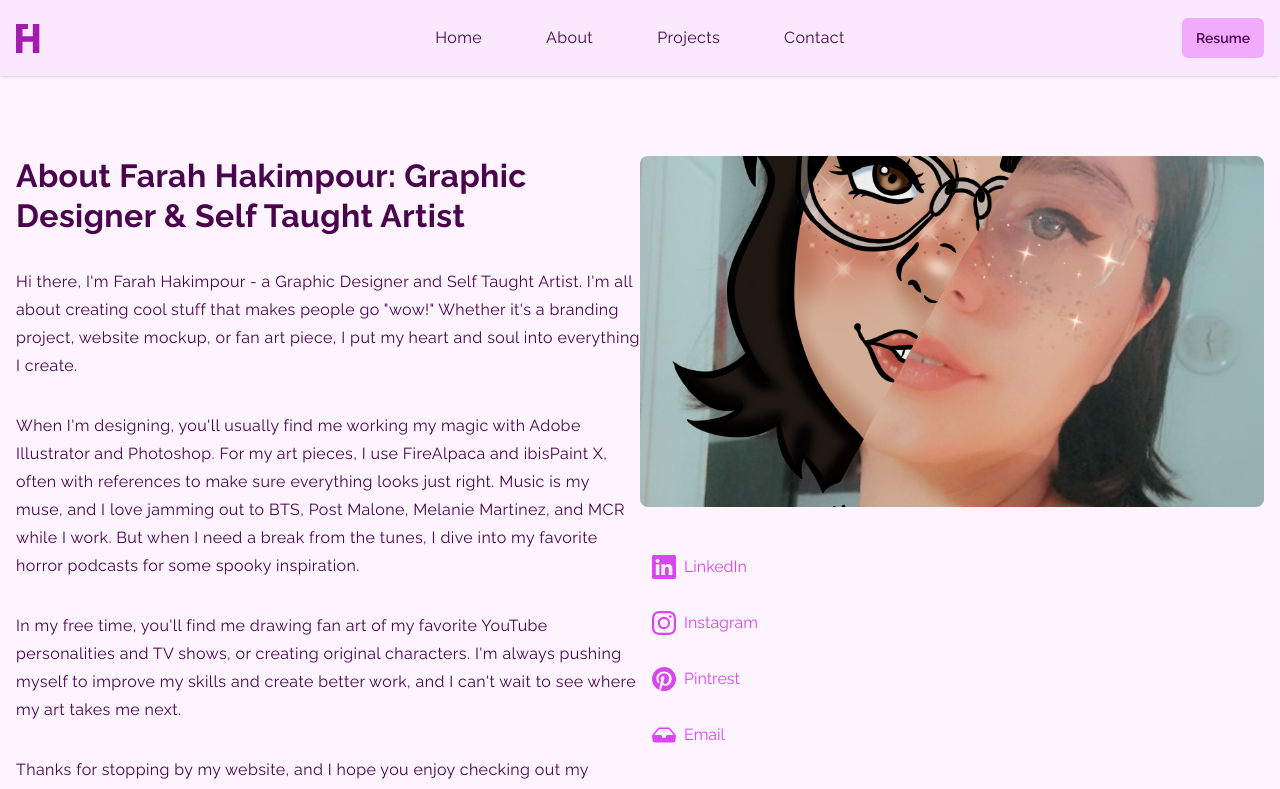
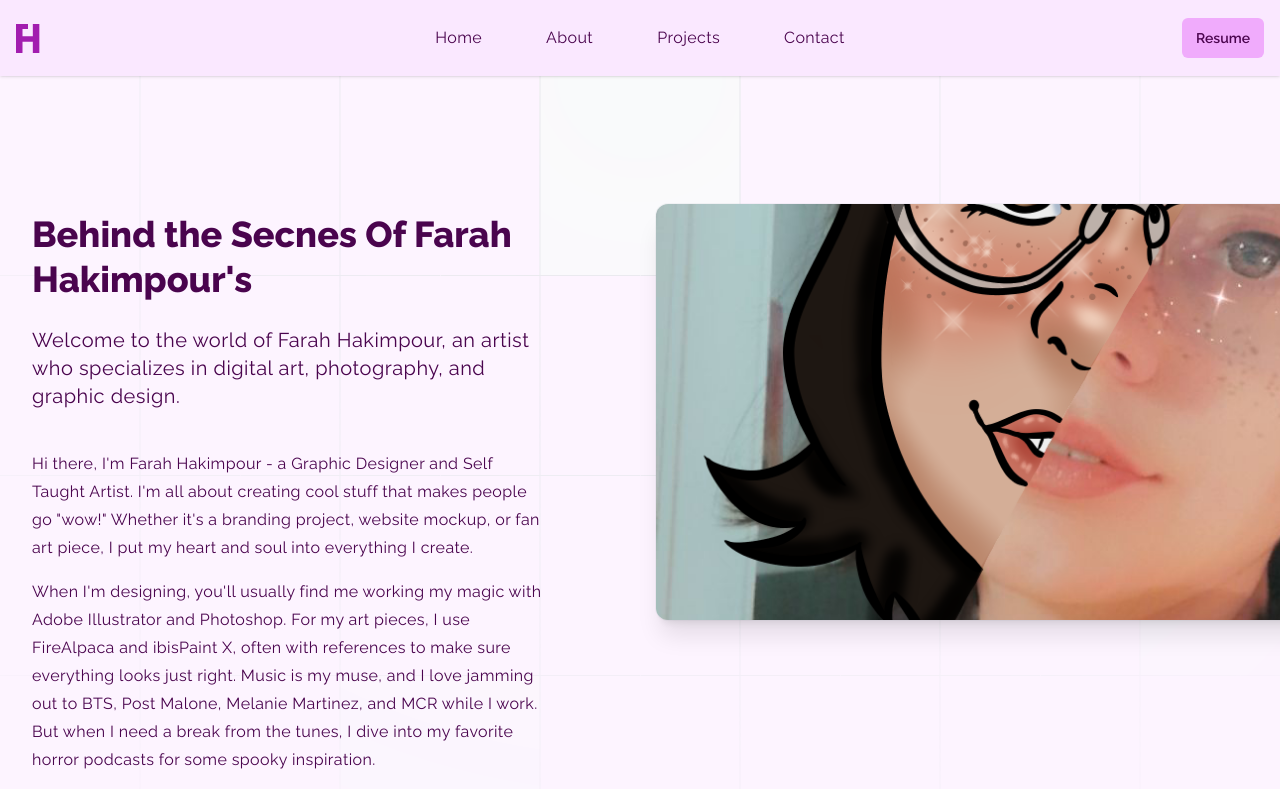
Before and after one commit to Justin-Bento/farah-hakimpour, a Next.js app: page /about in a window 1280 px wide. Shown: the top 789 px of the page. Built offline with nearby package versions, Linux system fonts and the light colour scheme.

Commit message:
flxed layout issuues with website

```diff
--- a/src/pages/about.tsx
+++ b/src/pages/about.tsx
@@ -2,13 +2,6 @@ import Appbar from "@/components/Appbar";
 import Footer from "@/components/Footer";
 import Head from "next/head";
 import Image from "next/image";
-import Link from "next/link";
-import {
-  BsFillInboxFill,
-  BsInstagram,
-  BsLinkedin,
-  BsPinterest,
-} from "react-icons/bs";
 
 export default function About() {
   return (
@@ -22,12 +15,57 @@ export default function About() {
         />
       </Head>
       <Appbar />
-      <main className="p-4 mb-16 space-y-16 wrapper">
-        <section className="grid grid-cols-1 my-16 lg:grid-cols-2">
-          <div className="w-full space-y-8 body-large lg:max-w-prose">
-            <h1 className="headline-large">
-              About Farah Hakimpour: Graphic Designer & Self Taught Artist
-            </h1>
+      <main className="relative px-6 py-24 overflow-hidden isolate sm:py-32 lg:overflow-visible lg:px-0">
+        <div className="absolute inset-0 overflow-hidden -z-10">
+          <svg
+            className="absolute left-[max(50%,25rem)] top-0 h-[64rem] w-[128rem] -translate-x-1/2 stroke-gray-200 [mask-image:radial-gradient(64rem_64rem_at_top,white,transparent)]"
+            aria-hidden="true"
+          >
+            <defs>
+              <pattern
+                id="e813992c-7d03-4cc4-a2bd-151760b470a0"
+                width={200}
+                height={200}
+                x="50%"
+                y={-1}
+                patternUnits="userSpaceOnUse"
+              >
+                <path d="M100 200V.5M.5 .5H200" fill="none" />
+              </pattern>
+            </defs>
+            <svg x="50%" y={-1} className="overflow-visible fill-gray-50">
+              <path
+                d="M-100.5 0h201v201h-201Z M699.5 0h201v201h-201Z M499.5 400h201v201h-201Z M-300.5 600h201v201h-201Z"
+                strokeWidth={0}
+              />
+            </svg>
+            <rect width="100%" height="100%" strokeWidth={0} fill="url(#e813992c-7d03-4cc4-a2bd-151760b470a0)" />
+          </svg>
+        </div>
+        <div className="grid max-w-2xl grid-cols-1 mx-auto gap-x-8 gap-y-16 lg:mx-0 lg:max-w-none lg:grid-cols-2 lg:items-start lg:gap-y-10">
+          <div className="lg:col-span-2 lg:col-start-1 lg:row-start-1 lg:mx-auto lg:grid lg:w-full lg:max-w-7xl lg:grid-cols-2 lg:gap-x-8 lg:px-8">
+            <div className="lg:pr-4">
+              <div className="lg:max-w-lg">
+                <h1 className="mt-2 font-extrabold display-small">Behind the Secnes Of Farah Hakimpour&#39;s</h1>
+                <p className="mt-6 text-xl">
+                  Welcome to the world of Farah Hakimpour, an artist who specializes in digital art, photography, and graphic design.
+                </p>
+              </div>
+            </div>
+          </div>
+          <div className="p-12 -mt-12 -ml-12 lg:sticky lg:top-4 lg:col-start-2 lg:row-span-2 lg:row-start-1 lg:overflow-hidden">
+            <div className="w-[48rem] sm:w-[57rem] aspect-square h-[26rem] relative">
+              <Image
+                fill
+                className="object-cover object-center bg-gray-900 shadow-xl max-w-none rounded-xl ring-1 ring-gray-400/10 "
+                src="/media/main photo.png"
+                alt=""
+              />
+            </div>
+          </div>
+          <div className="lg:col-span-2 lg:col-start-1 lg:row-start-2 lg:mx-auto lg:grid lg:w-full lg:max-w-7xl lg:grid-cols-2 lg:gap-x-8 lg:px-8">
+            <div className="lg:pr-4">
+              <div className="max-w-xl space-y-4 text-base leading-7 text-gray-700 lg:max-w-lg">
                 <p>
                   Hi there, I&#39;m Farah Hakimpour - a Graphic Designer and Self
                   Taught Artist. I&#39;m all about creating cool stuff that makes
@@ -57,71 +95,11 @@ export default function About() {
                   projects.
                 </p>
               </div>
-          <div className="col-span-3 md:col-span-1">
-            <div className="relative aspect-video">
-              <Image
-                fill
-                quality={40}
-                src="/media/main photo.png"
-                alt="Image Of Farah Hakimpour"
-                className="object-cover object-center rounded-lg"
-              />
-            </div>
-            <div className="">
-              <ul role="list" className="flex flex-col my-8">
-                {footer_navigation.social.map((item) => (
-                  <Link
-                    key={item.name}
-                    href={item.href}
-                    className="flex items-center gap-2 px-3 py-4 transition-all rounded-lg hover:bg-fuchsia-200 active:bg-fuchsia-300 text-fuchsia-500 hover:text-fuchsia-700"
-                  >
-                    <item.icon className="w-6 h-6" />
-                    <span>{item.name}</span>
-                  </Link>
-                ))}
-              </ul>
               </div>
             </div>
-        </section>
-        {/* End Of Biograpgy Section For About Page */}
-        <section className="">
-          <div className="max-w-[75ch]">
-            <h2 className="text-4xl font-extrabold leading-[1.3] tracking-[0.02rem]">
-              Client Testimonials for Farah Hakimpour&#39;s Creative Services
-            </h2>
           </div>
-          <div className="grid grid-cols-2 gap-8 mt-8">
-            <div className="w-full h-64 bg-fuchsia-400 rounded-xl">&nbsp;</div>
-            <div className="w-full h-64 bg-fuchsia-400 rounded-xl">&nbsp;</div>
-          </div>
-        </section>
-        {/* End Of Testimonials */}
         </main>
-      <Footer />
+      <Footer/>
       </>
-  );
+      )
 }
-const footer_navigation = {
-  social: [
-    {
-      name: "LinkedIn",
-      href: "https://www.linkedin.com/in/farah-hakimpour-0b41911b8/",
-      icon: (props: any) => <BsLinkedin {...props} />,
-    },
-    {
-      name: "Instagram",
-      href: "https://www.instagram.com/farahsdesignss_/",
-      icon: (props: any) => <BsInstagram {...props} />,
-    },
-    {
-      name: "Pintrest",
-      href: "https://www.pinterest.ca/fairyhakimpour/_saved/",
-      icon: (props: any) => <BsPinterest {...props} />,
-    },
-    {
-      name: "Email",
-      href: "mailto:farahsdesignss@gmail.com",
-      icon: (props: any) => <BsFillInboxFill {...props} />,
-    },
-  ],
-};
```
Lines whose indentation alone changed are shown as unchanged.
